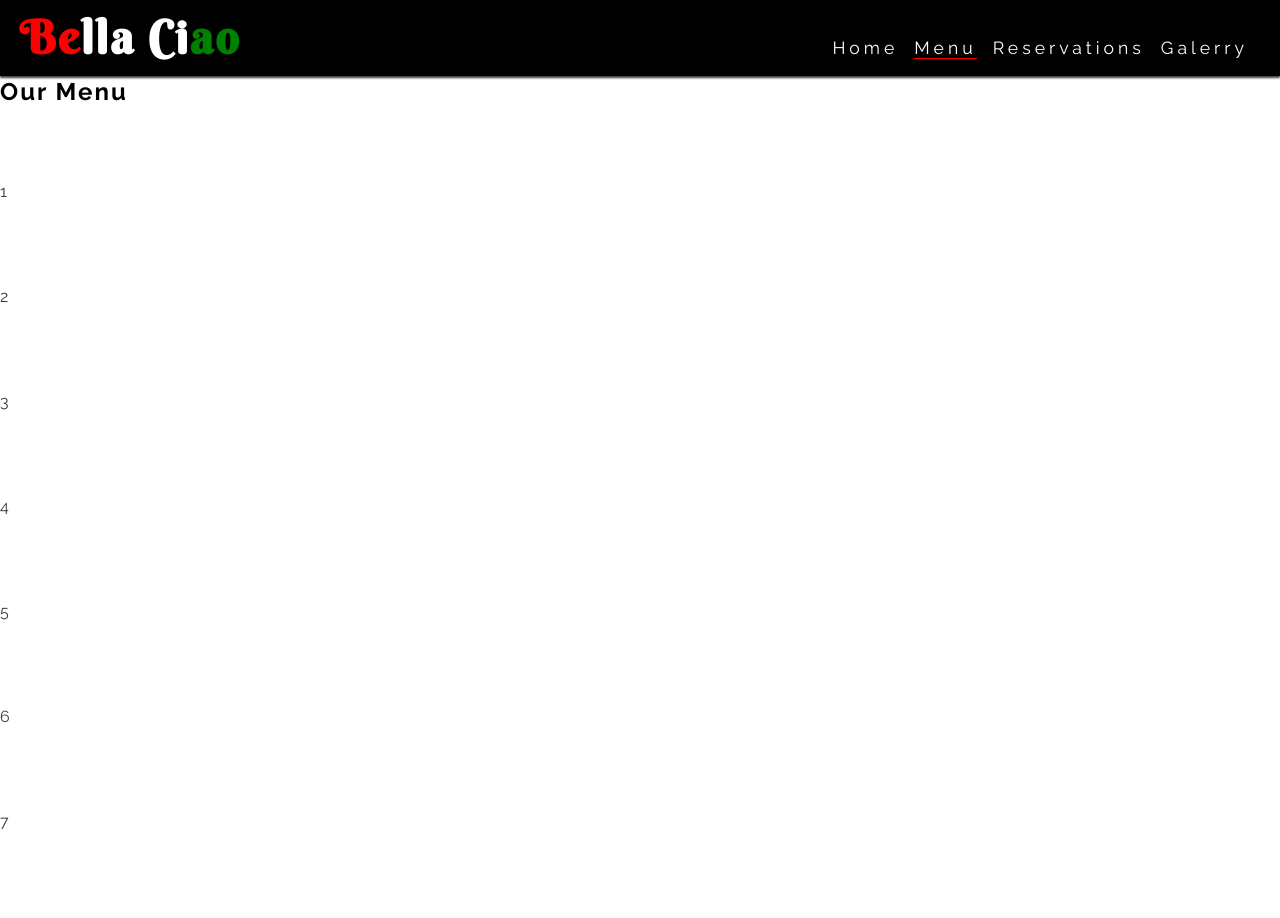
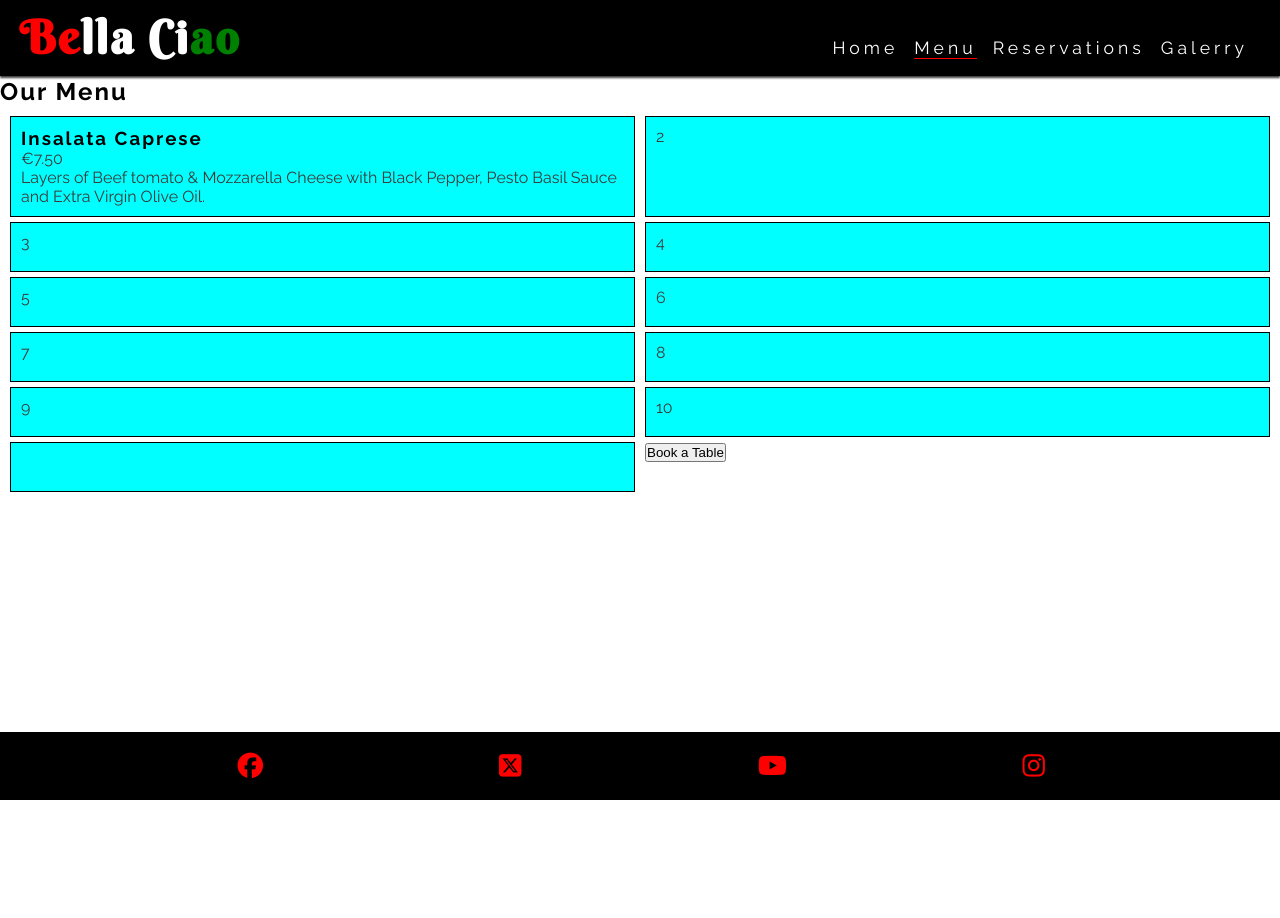
Before and after one commit to CodeWizard-1/restaurant, a plain HTML site: page menu.html in a window 1280 px wide. Shown: the top 918 px of the page. After the commit the page ends 800 px from the top, so only its background shows below. Drawn offline with Linux system fonts and the light colour scheme.

Commit message:
Add description fist dishes to menu page

```diff
--- a/assets/css/style.css
+++ b/assets/css/style.css
@@ -230,12 +230,6 @@ main {
     text-transform: none;
 }
 
-/* #benefit
--physical>div,
- #benefits-mental>div {
-     line-height: 20p;
-     margin-bottom: 20px;
- } */
 .our-menu p {
     padding: 0 20px;
 }
@@ -245,23 +239,26 @@ main {
     margin: 5px 0;
 }
 /* Menu page */
-/* #menu-page {
+/* .menu-page {
     background: url('../images/pexels-terje-sollie-313700.webp');
     background-size: cover;
     background-position: 75%;
     padding: 20px 10% 0 10%;
     flex-grow: 1;
 } */
-#table {
+.table {
+    padding: 10px;
     display: grid;
     grid-template-columns: 1fr;
     grid-column-gap: 10px;
     grid-row-gap: 5px;
-    grid-auto-rows: 100px;
-    justify-content: space-between;
+    grid-auto-rows: minmax(50px, auto);
+    justify-content: center;
+
 }
 
-#dish {
+
+.dish {
     padding: 10px;
     border: 1px solid black;
     background-color: aqua;
@@ -390,6 +387,13 @@ footer {
         flex-wrap: wrap;
         justify-content: space-evenly;
     }
+
+    /* Menu page */
+    .table {
+        grid-template-columns: 1fr 1fr;
+    }
+
+
     /* Reservations */
     #reservations {
         background-position: center;
--- a/menu.html
+++ b/menu.html
@@ -38,25 +38,28 @@
     </header>
     <!-- Main content -->
     <main>
-        <section id="menu-page">
-            <div id="table">
-                <div id="our-menu-page"><h1>Our Menu</h1></div>
-                <div id="dish menu-dishes-1">1</div>
-                <div id="dish menu-dishes-2">2</div>
-                <div id="dish menu-dishes-3">3</div>
-                <div id="menu-dishes-4">4</div>
-                <div id="menu-dishes-5">5</div>
-                <div id="menu-dishes-6">6</div>
-                <div id="menu-dishes-7">7</div>
-                <div id="menu-dishes-8">8</div>
-                <div id="menu-dishes-9">9</div>
-                <div id="menu-dishes-10">10</div>
-                <div id="form">
+        <section class="menu-page">
+            <h1>Our Menu</h1>
+                <div class="table">
+                    <div class="dish menu-dishes-1">
+                        <h3>Insalata Caprese</h3>
+                        <div>€7.50</div>
+                        <div><p>Layers of Beef tomato & Mozzarella Cheese with Black Pepper, Pesto Basil Sauce and Extra Virgin Olive Oil.</p></div>
+                    </div>
+                    <div class="dish menu-dishes-2">2</div>
+                    <div class="dish menu-dishes-3">3</div>
+                    <div class="dish menu-dishes-4">4</div>
+                    <div class="dish menu-dishes-5">5</div>
+                    <div class="dish menu-dishes-6">6</div>
+                    <div class="dish menu-dishes-7">7</div>
+                    <div class="dish menu-dishes-8">8</div>
+                    <div class="dish menu-dishes-9">9</div>
+                    <div class="dish menu-dishes-10">10</div>
+                    <div class="dish form">
+                </div>
                 <form action="reservations.html" method="link">
-                    <input type="submit" value="Book a Table">
-                </form>
-                </div>
-            </div>
+                <input type="submit" value="Book a Table">
+            </form>
         </section>
     </main>
     <!-- Footer -->
```
